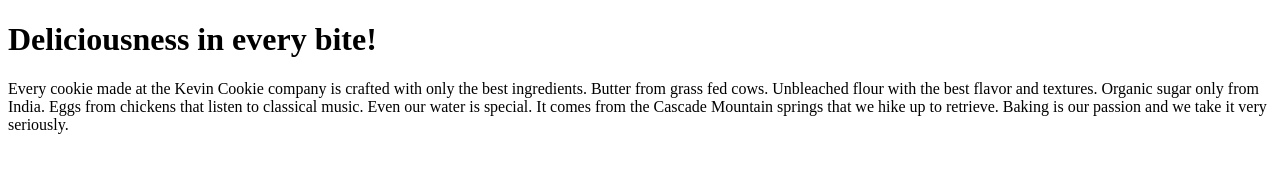
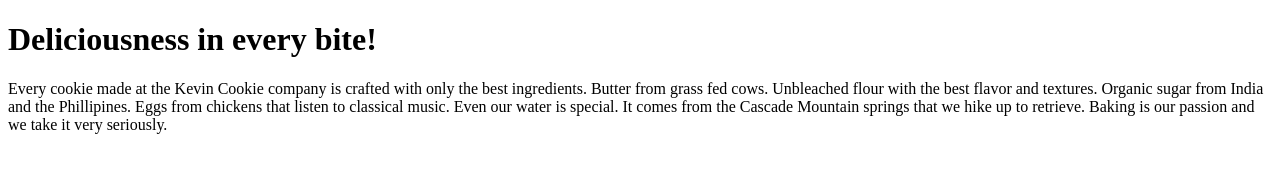
Before and after one commit to lizztt/KevinCookieCompany.com, a plain HTML site: page index.htm in a window 1280 px wide. Drawn offline with Linux system fonts and the light colour scheme.

Commit message:
Update index.htm

```diff
--- a/index.htm
+++ b/index.htm
@@ -4,7 +4,7 @@
 
 <h1>Deliciousness in every bite!</h1>
 
-<p>Every cookie made at the Kevin Cookie company is crafted with only the best ingredients. Butter from grass fed cows. Unbleached flour with the best flavor and textures. Organic sugar only from India. Eggs from chickens that listen to classical music. Even our water is special. It comes from the Cascade Mountain springs that we hike up to retrieve. Baking is our passion and we take it very seriously.</p>
+<p>Every cookie made at the Kevin Cookie company is crafted with only the best ingredients. Butter from grass fed cows. Unbleached flour with the best flavor and textures. Organic sugar from India and the Phillipines. Eggs from chickens that listen to classical music. Even our water is special. It comes from the Cascade Mountain springs that we hike up to retrieve. Baking is our passion and we take it very seriously.</p>
 
 
 </body>
```
